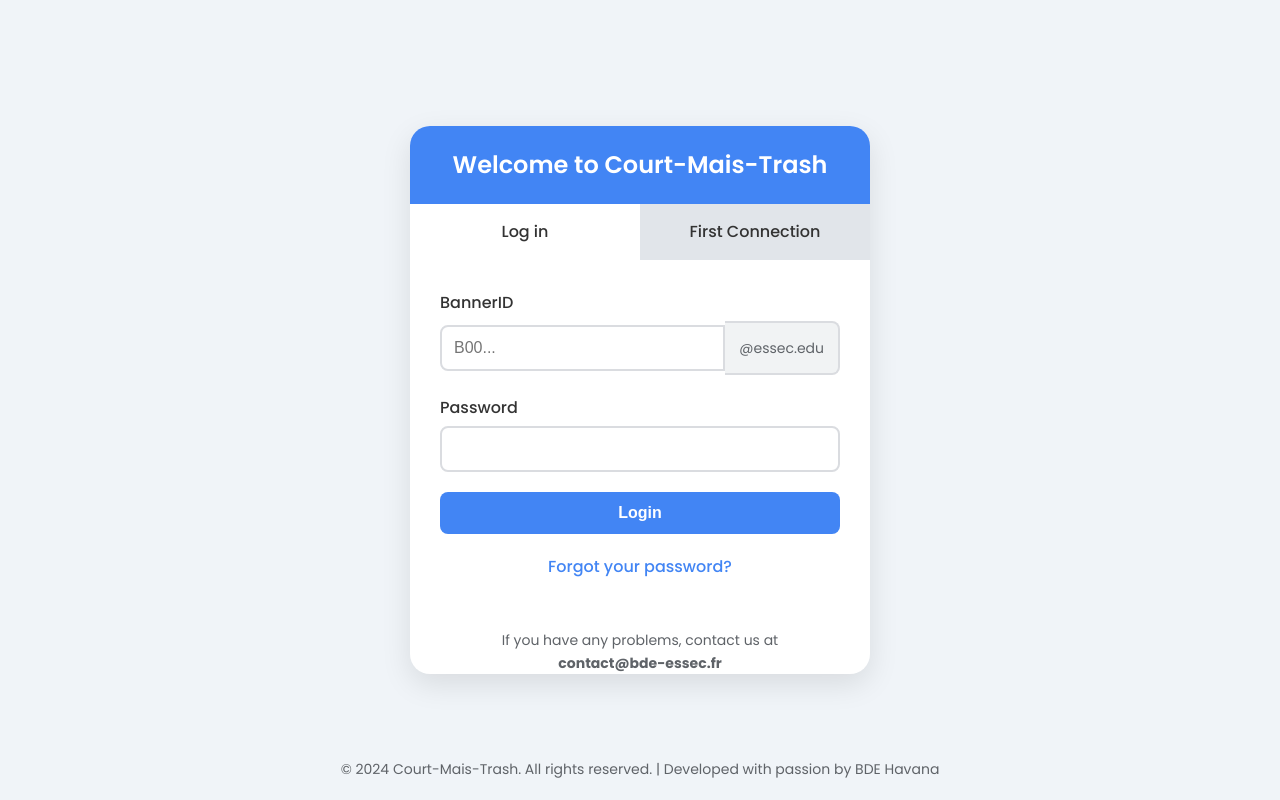
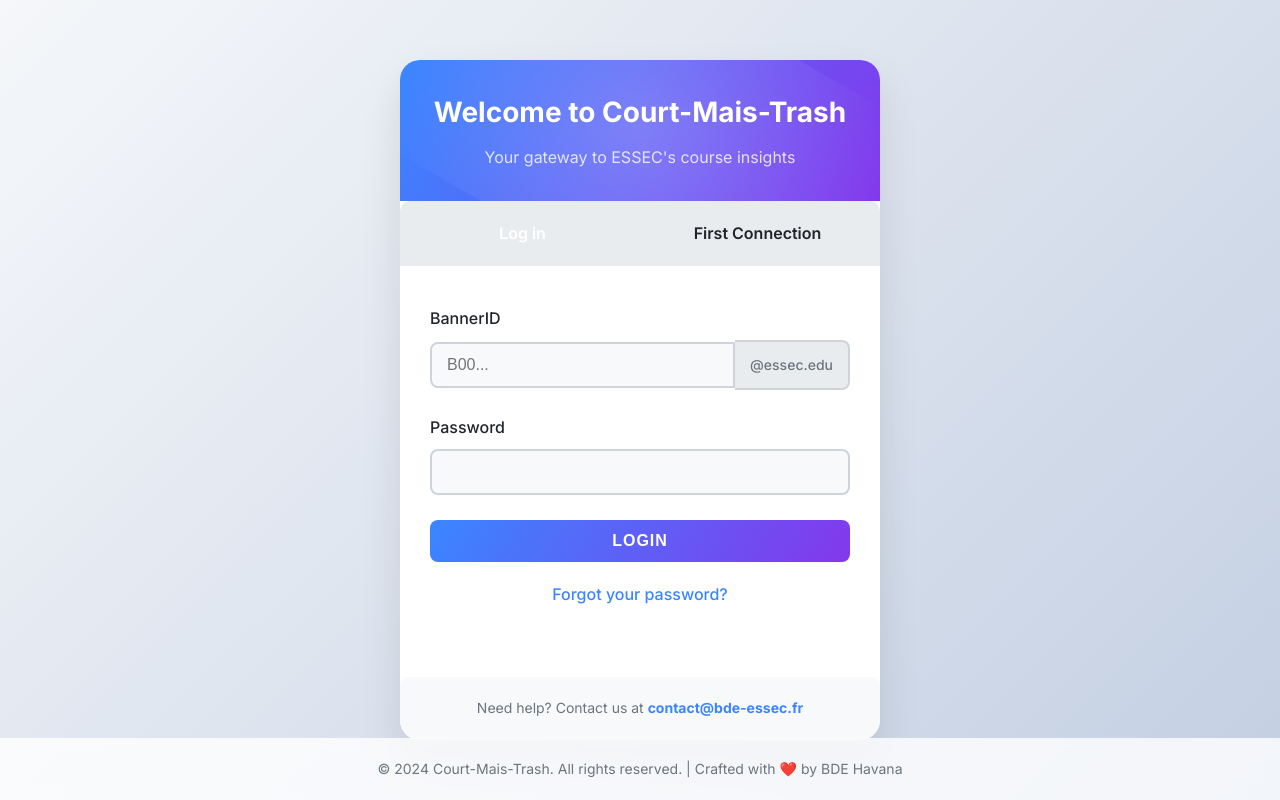
Before and after one commit to cybertronprime/essec-student, a plain HTML site: page login.html in a window 1280 px wide. Drawn offline with Linux system fonts and the light colour scheme.

Commit message:
Update login.html

```diff
--- a/login.html
+++ b/login.html
@@ -5,19 +5,20 @@
     <meta name="viewport" content="width=device-width, initial-scale=1.0">
     <title>Court-Mais-Trash (CMT) - ESSEC</title>
     <link href="https://cdnjs.cloudflare.com/ajax/libs/font-awesome/6.4.0/css/all.min.css" rel="stylesheet">
-    <link href="https://fonts.googleapis.com/css2?family=Poppins:wght@300;400;500;600;700&display=swap" rel="stylesheet">
+    <link href="https://fonts.googleapis.com/css2?family=Inter:wght@300;400;500;600;700&display=swap" rel="stylesheet">
     <style>
         :root {
-            --primary-color: #4285F4;
-            --secondary-color: #34A853;
-            --accent-color: #EA4335;
-            --background-color: #F0F4F8;
-            --text-color: #333333;
+            --primary-color: #3A86FF;
+            --secondary-color: #8338EC;
+            --accent-color: #FF006E;
+            --background-color: #F8F9FA;
+            --text-color: #212529;
             --card-background: #FFFFFF;
             --shadow-color: rgba(0, 0, 0, 0.1);
-            --input-border: #DADCE0;
-            --button-color: #4285F4;
-            --tab-inactive: #E1E5EA;
+            --input-border: #CED4DA;
+            --button-color: #3A86FF;
+            --tab-inactive: #E9ECEF;
+            --success-color: #38B000;
         }
 
         * {
@@ -27,7 +28,7 @@
         }
 
         body {
-            font-family: 'Poppins', sans-serif;
+            font-family: 'Inter', sans-serif;
             background-color: var(--background-color);
             color: var(--text-color);
             line-height: 1.6;
@@ -36,32 +37,61 @@
             align-items: center;
             min-height: 100vh;
             padding: 20px;
+            background: linear-gradient(135deg, #f5f7fa 0%, #c3cfe2 100%);
         }
 
         .container {
             background-color: var(--card-background);
             border-radius: 20px;
-            box-shadow: 0 10px 30px var(--shadow-color);
+            box-shadow: 0 20px 40px var(--shadow-color);
             overflow: hidden;
             width: 100%;
-            max-width: 460px;
+            max-width: 480px;
+            transition: all 0.3s ease;
+        }
+
+        .container:hover {
+            transform: translateY(-5px);
+            box-shadow: 0 25px 50px rgba(0, 0, 0, 0.15);
         }
 
         .header {
-            background-color: var(--primary-color);
+            background: linear-gradient(120deg, var(--primary-color), var(--secondary-color));
             color: white;
             text-align: center;
-            padding: 20px;
+            padding: 30px 20px;
+            position: relative;
+            overflow: hidden;
+        }
+
+        .header::before {
+            content: '';
+            position: absolute;
+            top: -50%;
+            left: -50%;
+            width: 200%;
+            height: 200%;
+            background: radial-gradient(circle, rgba(255,255,255,0.2) 0%, transparent 50%);
+            transform: rotate(30deg);
         }
 
         .header h1 {
-            font-size: 24px;
-            font-weight: 600;
+            font-size: 28px;
+            font-weight: 700;
+            margin-bottom: 10px;
+            position: relative;
+        }
+
+        .header p {
+            font-size: 16px;
+            opacity: 0.8;
         }
 
         .tabs {
             display: flex;
             background-color: var(--tab-inactive);
+            padding: 5px;
+            border-radius: 10px 10px 0 0;
         }
 
         .tab {
@@ -69,46 +99,81 @@
             text-align: center;
             padding: 15px;
             cursor: pointer;
-            transition: background-color 0.3s ease;
-            font-weight: 500;
+            transition: all 0.3s ease;
+            font-weight: 600;
+            color: var(--text-color);
+            border-radius: 8px 8px 0 0;
+            position: relative;
+            overflow: hidden;
+        }
+
+        .tab::before {
+            content: '';
+            position: absolute;
+            top: 0;
+            left: 0;
+            width: 100%;
+            height: 100%;
+            background: linear-gradient(120deg, var(--primary-color), var(--secondary-color));
+            opacity: 0;
+            transition: opacity 0.3s ease;
+            z-index: -1;
         }
 
         .tab.active {
-            background-color: var(--card-background);
+            color: white;
+        }
+
+        .tab.active::before {
+            opacity: 1;
         }
 
         .tab-content {
-            padding: 30px;
+            padding: 40px 30px;
             display: none;
         }
 
         .tab-content.active {
             display: block;
+            animation: fadeIn 0.5s ease;
+        }
+
+        @keyframes fadeIn {
+            from { opacity: 0; transform: translateY(10px); }
+            to { opacity: 1; transform: translateY(0); }
         }
 
         .input-group {
-            margin-bottom: 20px;
+            margin-bottom: 25px;
+            position: relative;
         }
 
         .input-group label {
             display: block;
-            margin-bottom: 5px;
+            margin-bottom: 8px;
             font-weight: 500;
             color: var(--text-color);
+            transition: all 0.3s ease;
         }
 
         .input-group input {
             width: 100%;
-            padding: 12px;
+            padding: 12px 15px;
             border: 2px solid var(--input-border);
             border-radius: 8px;
             font-size: 16px;
-            transition: border-color 0.3s ease;
+            transition: all 0.3s ease;
+            background-color: #F8F9FA;
         }
 
         .input-group input:focus {
             outline: none;
             border-color: var(--primary-color);
+            box-shadow: 0 0 0 3px rgba(58, 134, 255, 0.1);
+        }
+
+        .input-group input:focus + label {
+            color: var(--primary-color);
         }
 
         .input-addon {
@@ -123,18 +188,19 @@
         }
 
         .input-addon span {
-            background-color: #f1f3f4;
-            padding: 14px;
+            background-color: #E9ECEF;
+            padding: 12px 15px;
             border: 2px solid var(--input-border);
             border-left: none;
             border-top-right-radius: 8px;
             border-bottom-right-radius: 8px;
-            color: #5f6368;
+            color: #6C757D;
             font-size: 14px;
+            font-weight: 500;
         }
 
         .btn {
-            background-color: var(--button-color);
+            background: linear-gradient(120deg, var(--primary-color), var(--secondary-color));
             color: white;
             border: none;
             padding: 12px 20px;
@@ -142,12 +208,32 @@
             cursor: pointer;
             border-radius: 8px;
             width: 100%;
-            transition: background-color 0.3s ease;
+            transition: all 0.3s ease;
             font-weight: 600;
+            text-transform: uppercase;
+            letter-spacing: 1px;
+            position: relative;
+            overflow: hidden;
+        }
+
+        .btn::before {
+            content: '';
+            position: absolute;
+            top: 0;
+            left: -100%;
+            width: 100%;
+            height: 100%;
+            background: linear-gradient(120deg, transparent, rgba(255,255,255,0.3), transparent);
+            transition: all 0.4s ease;
+        }
+
+        .btn:hover::before {
+            left: 100%;
         }
 
         .btn:hover {
-            background-color: #3367D6;
+            transform: translateY(-2px);
+            box-shadow: 0 5px 15px rgba(0, 0, 0, 0.1);
         }
 
         .forgot-password {
@@ -159,28 +245,51 @@
             color: var(--primary-color);
             text-decoration: none;
             font-weight: 500;
+            transition: all 0.3s ease;
+        }
+
+        .forgot-password a:hover {
+            color: var(--secondary-color);
         }
 
         .contact-info {
             text-align: center;
-            margin-top: 20px;
+            margin-top: 30px;
             font-size: 14px;
-            color: #5f6368;
+            color: #6C757D;
+            padding: 20px;
+            background-color: #F8F9FA;
+            border-radius: 8px;
+        }
+
+        .contact-info strong {
+            color: var(--primary-color);
         }
 
         footer {
             text-align: center;
             padding: 20px;
-            color: #5f6368;
+            color: #6C757D;
             font-size: 14px;
             position: absolute;
             bottom: 0;
             width: 100%;
+            background-color: rgba(255, 255, 255, 0.8);
+            backdrop-filter: blur(5px);
         }
 
         @media (max-width: 480px) {
             .container {
                 border-radius: 0;
+            }
+            .header {
+                padding: 20px;
+            }
+            .header h1 {
+                font-size: 24px;
+            }
+            .tab-content {
+                padding: 30px 20px;
             }
         }
     </style>
@@ -189,6 +298,7 @@
     <div class="container">
         <div class="header">
             <h1>Welcome to Court-Mais-Trash</h1>
+            <p>Your gateway to ESSEC's course insights</p>
         </div>
         <div class="tabs">
             <div class="tab active" onclick="openTab(event, 'login')">Log in</div>
@@ -238,13 +348,12 @@
             </form>
         </div>
         <div class="contact-info">
-            If you have any problems, contact us at<br>
-            <strong>contact@bde-essec.fr</strong>
+            Need help? Contact us at <strong>contact@bde-essec.fr</strong>
         </div>
     </div>
 
     <footer>
-        <p>&copy; 2024 Court-Mais-Trash. All rights reserved. | Developed with passion by BDE Havana</p>
+        <p>&copy; 2024 Court-Mais-Trash. All rights reserved. | Crafted with ❤️ by BDE Havana</p>
     </footer>
 
     <script>
@@ -264,17 +373,15 @@
 
         document.getElementById('login-form').addEventListener('submit', function(e) {
             e.preventDefault();
-            // Here you would typically send the login data to your server
-            // For this example, we'll just simulate a successful login
+            // Simulated login success
             alert('Login successful! Redirecting to home page...');
             // window.location.href = 'index.html';
         });
 
         document.getElementById('register-form').addEventListener('submit', function(e) {
             e.preventDefault();
-            // Here you would typically send the registration data to your server
-            // For this example, we'll just simulate a successful registration
-            alert('Account created successfully! An email has been sent to you. Please check your inbox to verify your account.');
+            // Simulated registration success
+            alert('Account created successfully! Check your email for verification.');
             // window.location.href = 'index.html';
         });
     </script>
```
